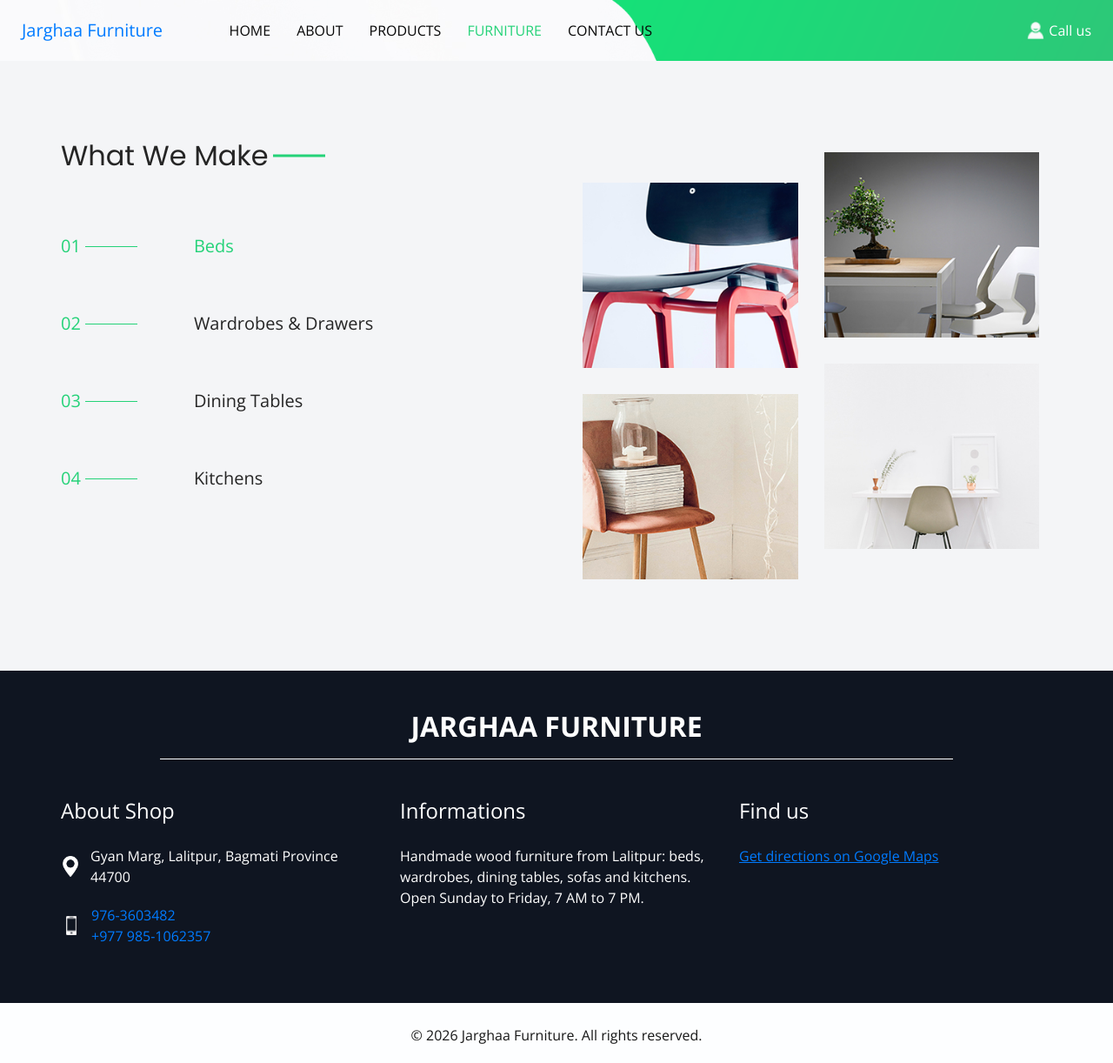
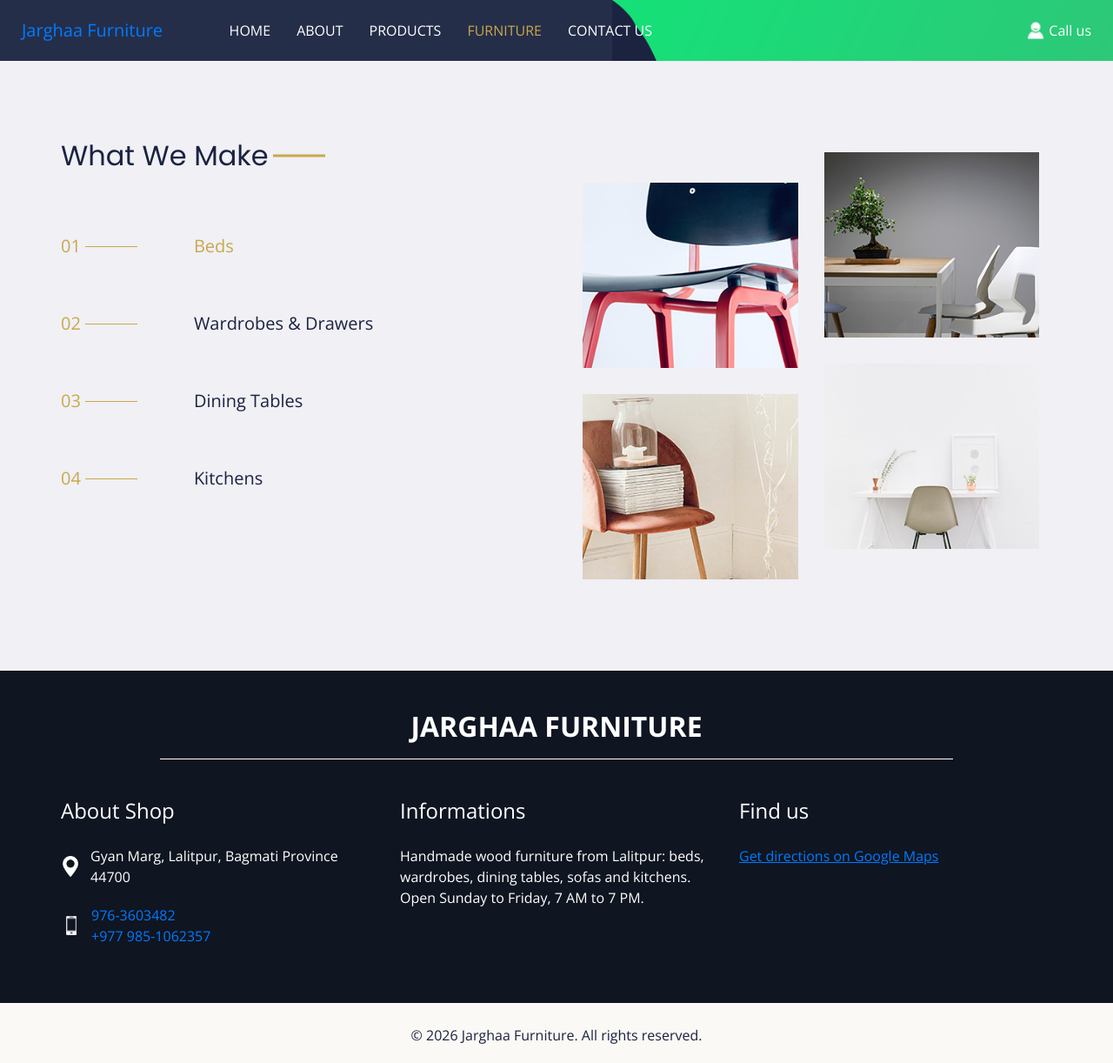
Before and after one commit to jarghaa/jarghaafurniture, a plain HTML site: page furniture.html in a window 1280 px wide. Shown: the whole page at 87% size. Drawn offline with nearby package versions, Linux system fonts and the light colour scheme.

Commit message:
Apply Deep Navy & Gold color theme across website

```diff
--- a/css/style.scss
+++ b/css/style.scss
@@ -1,6 +1,6 @@
 $white: #ffffff;
-$black: #252525;
-$primary1: #24d278;
+$black: #1a2340;
+$primary1: #c9a84c;
 
 
 @mixin main-font {
@@ -108,6 +108,7 @@ body {
     height: 100%;
     background-image: url(../images/hero-side-bg.png);
     background-size: cover;
+    background-color: rgba(26, 35, 64, 0.9);
   }
 }
 
@@ -126,6 +127,7 @@ body {
 
 .header_section {
   overflow-x: hidden;
+  background-color: rgba(26, 35, 64, 0.95);
 
   .container-fluid {
     padding-right: 25px;
@@ -159,7 +161,7 @@ body {
     .nav-item {
       .nav-link {
         padding: 10px 15px;
-        color: #060606;
+        color: $white;
         text-align: center;
         text-transform: uppercase;
       }
@@ -398,7 +400,7 @@ a:focus {
       top: 50%;
       left: 50%;
       background-color: $primary1;
-      opacity: 1;
+      opacity: 0.3;
       border-radius: 100%;
       transform: translate(-50%, -50%);
     }
@@ -411,12 +413,12 @@ a:focus {
     @keyframes before-animation {
       0% {
         transform: translateX(-50%) translateY(-50%) translateZ(0) scale(1);
-        opacity: 1;
+        opacity: 0.3;
       }
 
       100% {
         transform: translateX(-50%) translateY(-50%) translateZ(0) scale(1.5);
-        opacity: 1;
+        opacity: 0;
       }
 
     }
@@ -505,7 +507,7 @@ a:focus {
 // trending section
 
 .trending_section {
-  background-color: #f4f5f7;
+  background-color: #f0f0f5;
 
   .tab_container {
     .t-link-box {
@@ -622,7 +624,7 @@ a:focus {
     .box {
       position: relative;
       text-align: center;
-      background-color: #e4e5e9;
+      background-color: #e8e6dd;
       padding: 75px 35px 10px 35px;
       margin: 30px 10px 0 10px;
       min-width: 225px;
@@ -923,11 +925,11 @@ a:focus {
   display: flex;
   flex-direction: column;
   justify-content: center;
-  background-color: #fdfeff;
+  background-color: #faf9f5;
 }
 
 .footer_section p {
-  color: #171717;
+  color: $black;
   margin: 0;
   padding: 25px 0 20px 0;
   margin: 0 auto;
@@ -936,7 +938,7 @@ a:focus {
 }
 
 .footer_section a {
-  color: #171717;
+  color: $black;
 }
 
 /* end footer section*/
@@ -967,7 +969,7 @@ a:focus {
   display: block;
   width: 34px;
   height: 3.5px;
-  background-color: #fff;
+  background-color: $white;
   margin: 8.5px 0;
   transition: all 0.3s;
 }
```
Also changed, not shown: css/style.css, 1 other file.
